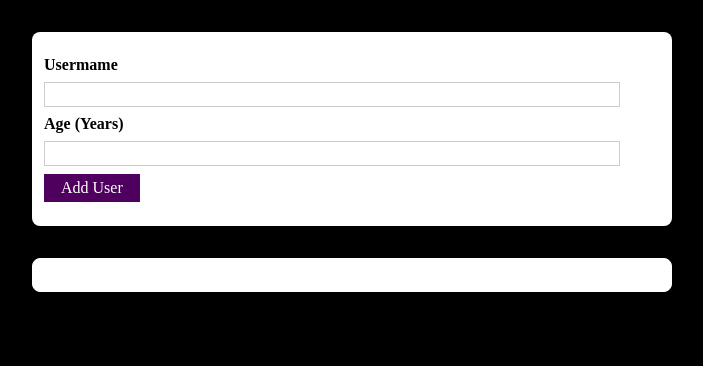
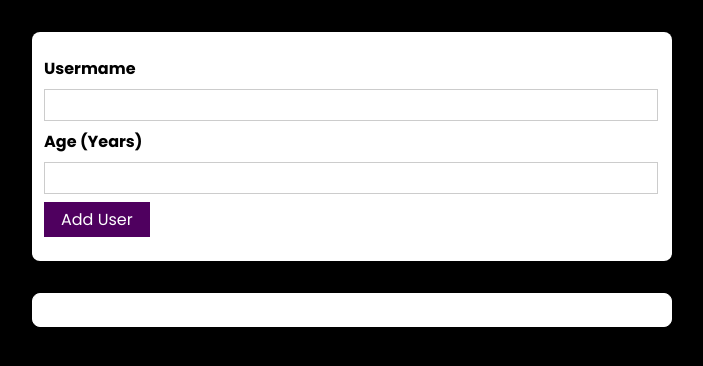
Before and after one commit to martinsgabriel1956/react-register_user, a React (Create React App) app: page / in a window 1280 px wide. Shown: the top 366 px of the page, without its empty margins (288-991 px from the left). Built offline with nearby package versions, Linux system fonts and the light colour scheme.

Commit message:
feat: managing the user input state

```diff
--- a/public/index.html
+++ b/public/index.html
@@ -3,6 +3,12 @@
   <head>
     <meta charset="utf-8" />
     <meta name="viewport" content="width=device-width, initial-scale=1" />
+    <link rel="preconnect" href="https://fonts.googleapis.com" />
+    <link rel="preconnect" href="https://fonts.gstatic.com" crossorigin />
+    <link
+      href="https://fonts.googleapis.com/css2?family=Poppins:wght@400;500;700&display=swap"
+      rel="stylesheet"
+    />
     <title>React App</title>
   </head>
   <body>
--- a/src/Pages/Home/index.js
+++ b/src/Pages/Home/index.js
@@ -1,5 +1,5 @@
 import { UserContainer } from "./styles";
-import { AddUser } from '../../components/AddUser';
+import { AddUser } from '../../components/Users/AddUser';
 
 export function Home() {
   return (
--- a/src/components/AddUser/index.js
+++ b/src/components/Users/AddUser/index.js
@@ -1,17 +1,17 @@
 import { useState } from "react";
 import { FormContainer } from "./styles";
 
-import { Button } from "../UI/Button";
-import { Card } from "../UI/Card";
+import { Button } from "../../UI/Button";
+import { Card } from "../../UI/Card";
 
 export function AddUser(props) {
-  const [name, setName] = useState("");
+  const [username, setUsername] = useState("");
   const [age, setAge] = useState("");
 
   function handleAddUser(event) {
     event.preventDefault();
     const userData = {
-      name,
+      name: username,
       age,
     };
   }
@@ -23,8 +23,8 @@
         <input
           id="username"
           type="text"
-          value={name}
-          onChange={(event) => setName(event.target.value)}
+          value={username}
+          onChange={(event) => setUsername(event.target.value)}
         />
         <label htmlFor="age">Age (Years)</label>
         <input
--- a/src/components/AddUser/styles.js
+++ b/src/components/Users/AddUser/styles.js
@@ -17,7 +17,7 @@
   font: inherit;
   border: 1px solid #CCC;
   display: block;
-  width: 90%;
+  width: 96%;
   padding: .15rem;
 
   &:focus {
--- a/src/styles/global.js
+++ b/src/styles/global.js
@@ -12,5 +12,6 @@
     display: flex;
     justify-content: center;
     align-items: center;
+    font-family: 'Poppins', sans-serif;
   }
 `;
```
